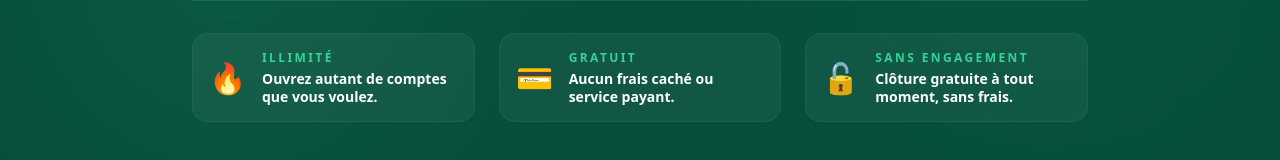
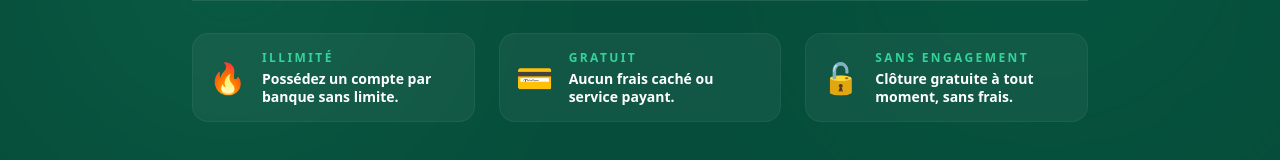
Before and after one commit to stephennight02-hash/argentgagnantgagnant, a React (Vite) app: page / in a window 1280 px wide. Shown: the part 333-493 px from the top of the page. Built offline with nearby package versions, Linux system fonts and the light colour scheme; no server answers; the database is empty.

Commit message:
fix: clarify Trust Bar text for multiple bank accounts

```diff
--- a/src/pages/Home.jsx
+++ b/src/pages/Home.jsx
@@ -34,7 +34,7 @@ export default function Home() {
               <span className="text-3xl group-hover:scale-110 transition-transform">🔥</span>
               <div className="text-left">
                 <div className="text-emerald-400 font-black text-xs uppercase tracking-[0.2em] mb-1">Illimité</div>
-                <div className="text-white font-bold text-sm leading-tight">Ouvrez autant de comptes que vous voulez.</div>
+                <div className="text-white font-bold text-sm leading-tight">Possédez un compte par banque sans limite.</div>
               </div>
             </div>
             <div className="flex items-center gap-4 bg-white/5 p-4 rounded-2xl border border-white/5 hover:bg-white/10 transition-colors group">
```
